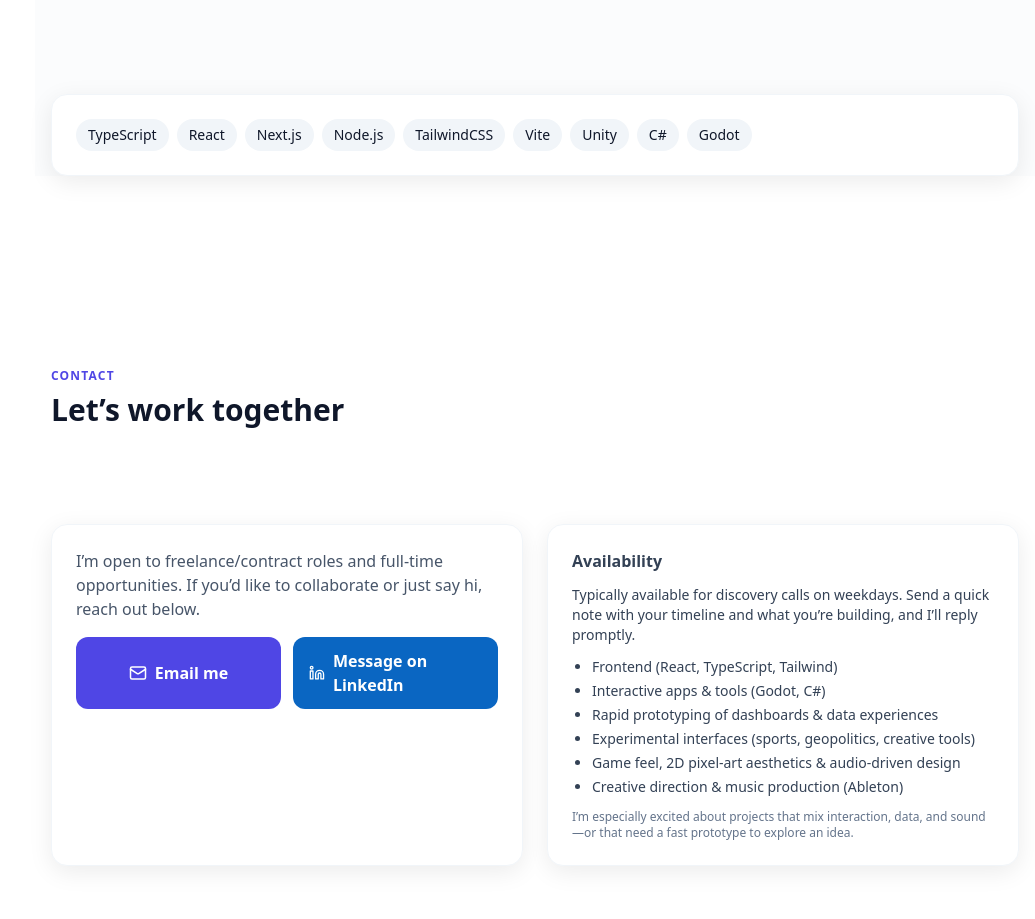
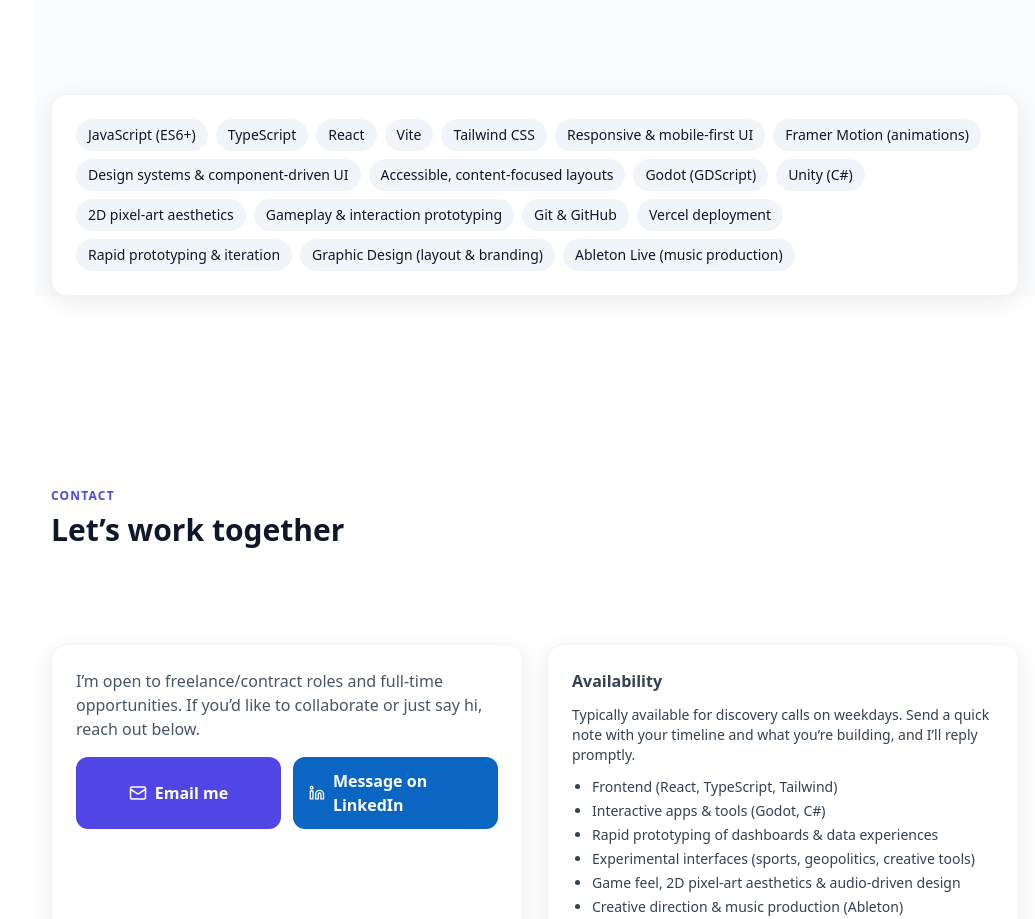
Before and after one commit to Tekknobot/shnnrgvn-portfolio, a React (Vite) app: page / in a window 1280 px wide. Shown: the part 2990-3909 px from the top of the page, without its empty margins (245-1280 px from the left). Built offline with nearby package versions, Linux system fonts and the light colour scheme.

Commit message:
Edit skills.

```diff
--- a/src/data/skills.js
+++ b/src/data/skills.js
@@ -1,11 +1,29 @@
 export default [
+  // Core frontend
+  "JavaScript (ES6+)",
   "TypeScript",
   "React",
-  "Next.js",
-  "Node.js",
-  "TailwindCSS",
   "Vite",
-  "Unity",
-  "C#",
-  "Godot"
+  "Tailwind CSS",
+  "Responsive & mobile-first UI",
+
+  // Interaction & visuals
+  "Framer Motion (animations)",
+  "Design systems & component-driven UI",
+  "Accessible, content-focused layouts",
+
+  // Game / interactive dev
+  "Godot (GDScript)",
+  "Unity (C#)",
+  "2D pixel-art aesthetics",
+  "Gameplay & interaction prototyping",
+
+  // Workflow & tooling
+  "Git & GitHub",
+  "Vercel deployment",
+  "Rapid prototyping & iteration",
+
+  // Creative / cross-disciplinary
+  "Graphic Design (layout & branding)",
+  "Ableton Live (music production)"
 ];
```
